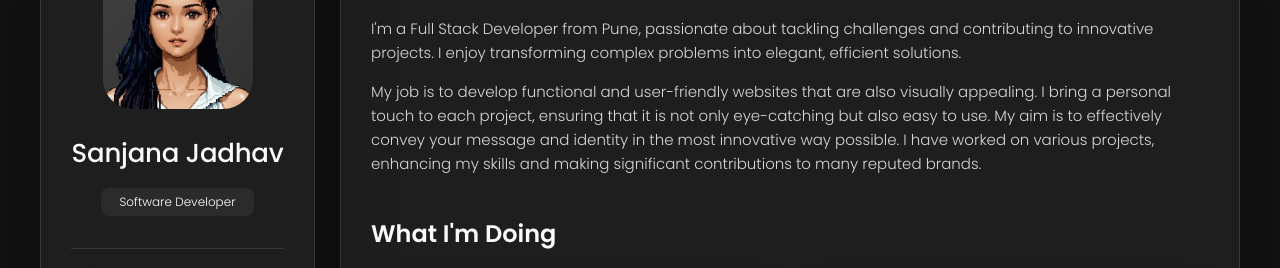
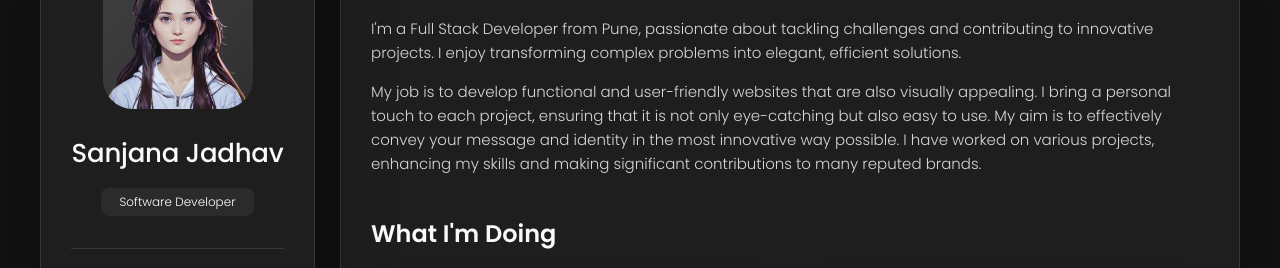
Before and after one commit to sanjsjadhav17/Portfolio, a plain HTML site: page index.html in a window 1280 px wide. Shown: the part 162-430 px from the top of the page. Drawn offline with nearby package versions, Linux system fonts and the light colour scheme.

Commit message:
Update index.html

```diff
--- a/index.html
+++ b/index.html
@@ -10,7 +10,7 @@
   <!--
     - favicon
   -->
-  <link rel="shortcut icon" href="./img/DeWatermark.ai_1730984434269-removebg-preview.png" type="image/x-icon">
+  <link rel="shortcut icon" href="./assets/images/falcon_sana.png" type="image/x-icon">
 
   <!--
     - custom css link
@@ -43,7 +43,7 @@
 
       <div class="sidebar-info">
         <figure class="avatar-box">
-          <img src="./img/DeWatermark.ai_1730984434269-removebg-preview.png" alt="Sanjana Jadhav" width="80">
+          <img src="./assets/images/sana.png" alt="Sanjana Jadhav" width="80">
 
         </figure>
 
```
